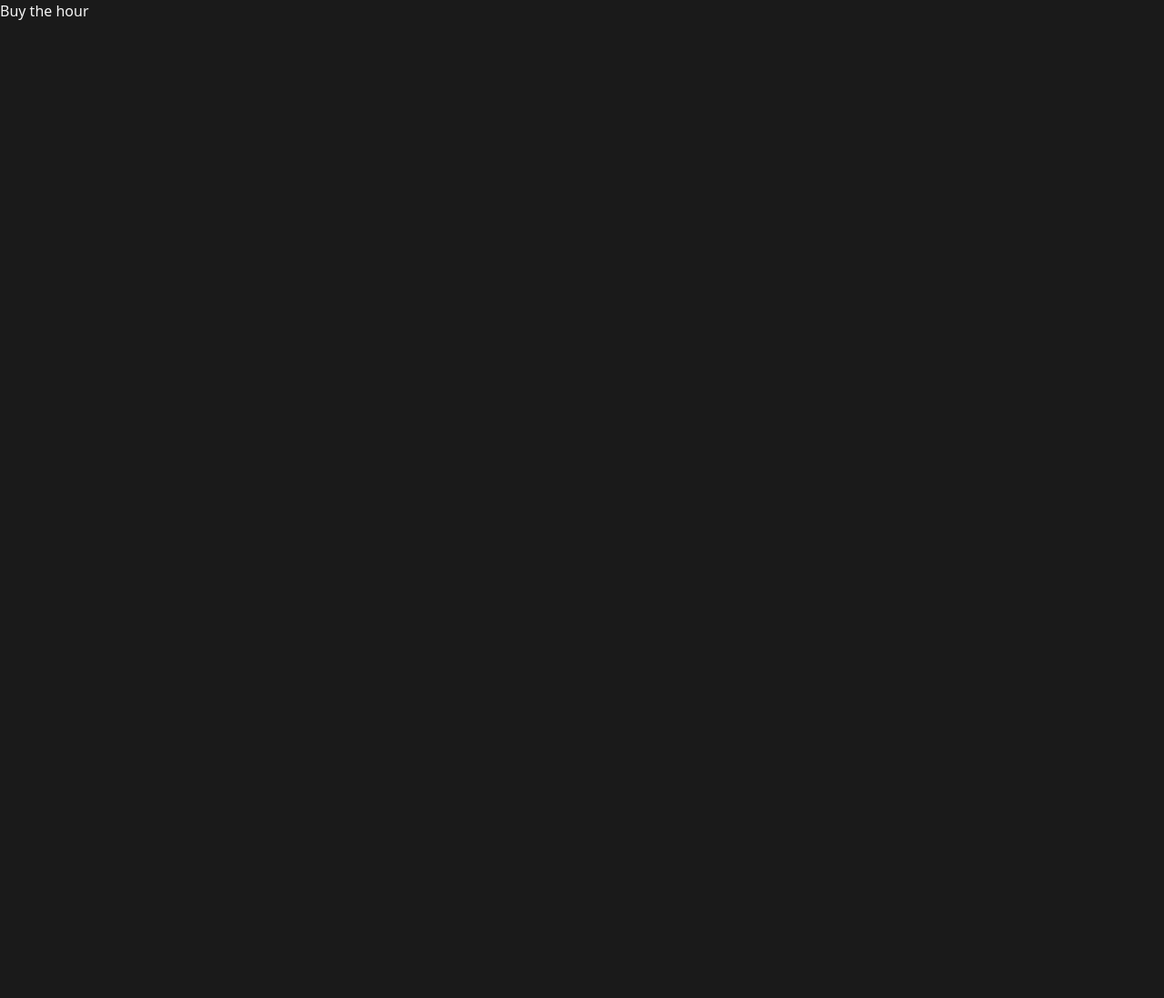
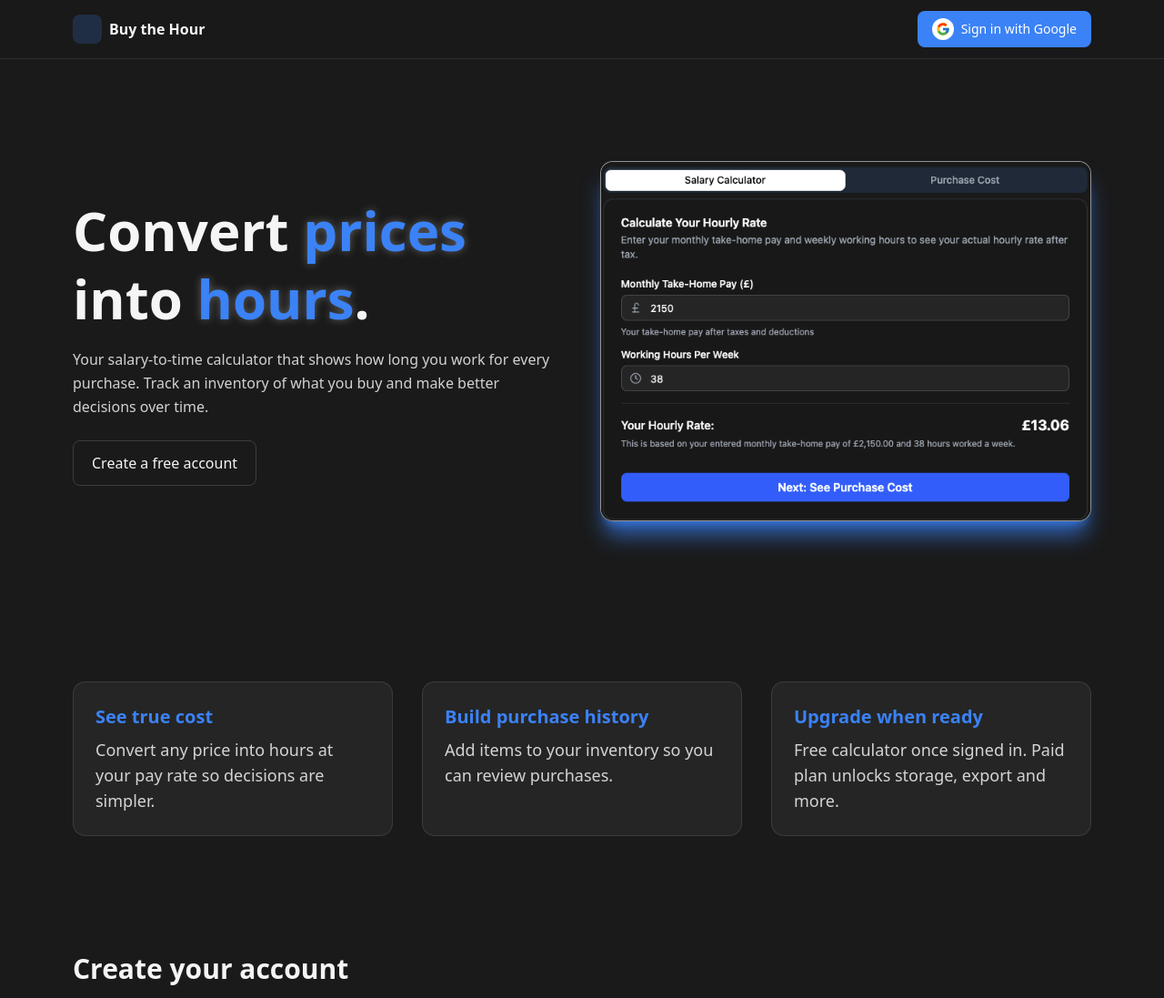
Before and after one commit to mace-akkari/buy-the-hour, a Next.js app: page / in a window 1280 px wide. Shown: the top 1097 px of the page at 91% size. Before the commit the page ends 800 px from the top, so only its background shows below. Built offline with nearby package versions, Linux system fonts and the light colour scheme; no server answers.

Commit message:
chore: add landing page sections

```diff
--- a/app/calculator/page.tsx
+++ b/app/calculator/page.tsx
@@ -2,7 +2,7 @@
 
 import { CalculatorTabs } from "@/components/Calculator/CalculatorTabs";
 import { Greeting } from "@/components/Greeting";
-import { LogoutButton } from "@/components/LogoutButton";
+import { LogoutButton } from "@/components/auth/LogoutButton";
 
 export default function CalculatorPage() {
   return (
--- a/app/page.tsx
+++ b/app/page.tsx
@@ -1,3 +1,18 @@
-export default function Home() {
-  return <div>Buy the hour</div>;
+import { Navbar, Footer } from "@/components/layout";
+import HeroSection from "@/components/landingPage/HeroSection";
+import FeaturesSection from "@/components/landingPage/FeaturesSection";
+import SignUpSection from "@/components/landingPage/SignUpSection";
+import ValueSection from "@/components/landingPage/ValueSection";
+
+export default function HomePage() {
+  return (
+    <main className="min-h-dvh bg-background text-text">
+      <Navbar />
+      <HeroSection />
+      <FeaturesSection />
+      <SignUpSection />
+      <ValueSection />
+      <Footer />
+    </main>
+  );
 }
```
